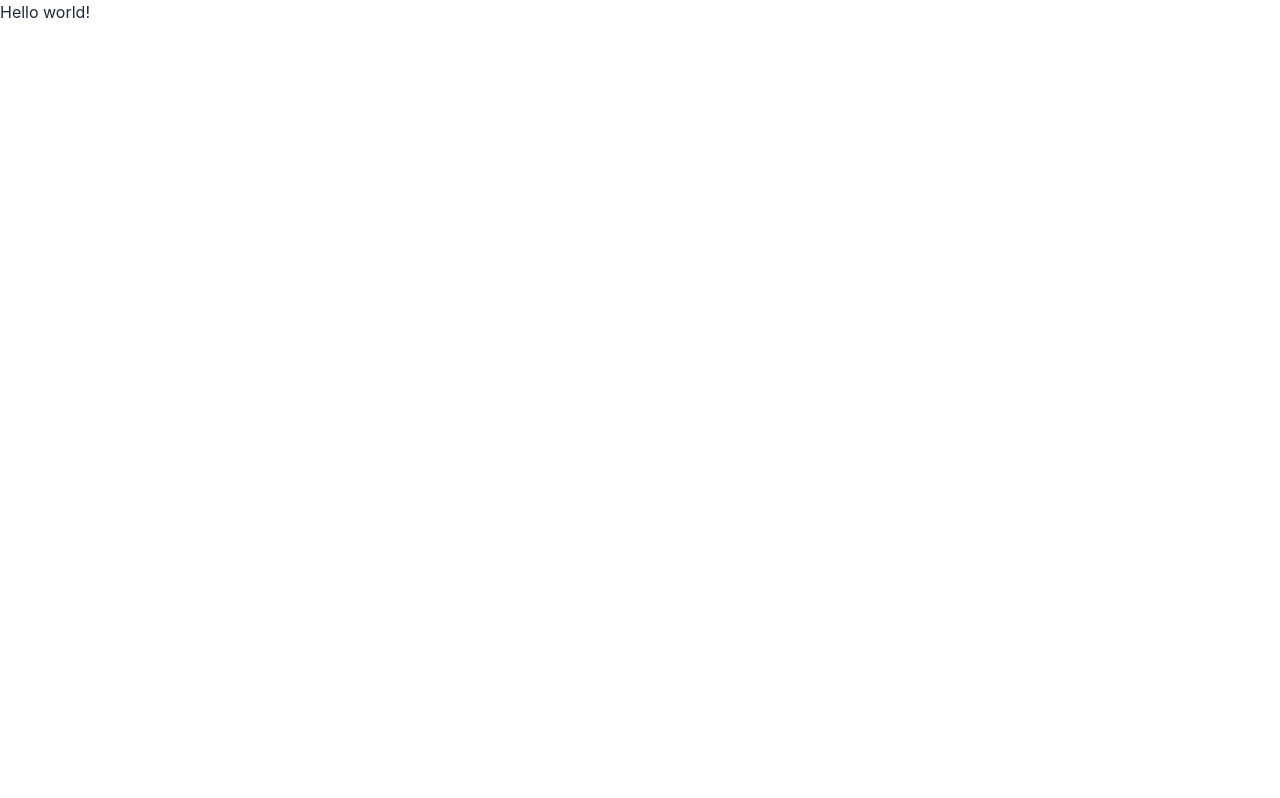
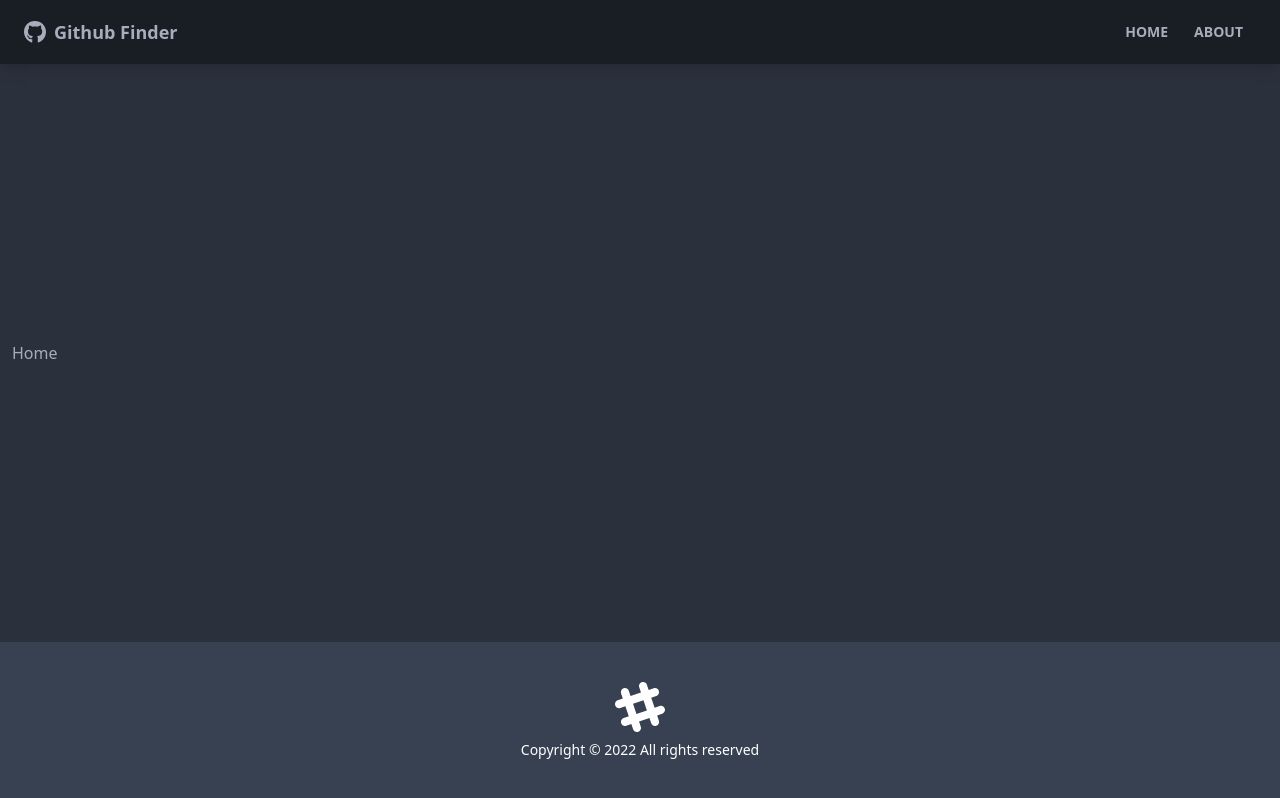
Before and after one commit to ogechinagu/GitHubFinder, a React (Create React App) app: page / in a window 1280 px wide. Built offline with nearby package versions, Linux system fonts and the light colour scheme; the HTML template or start-up script is replaced by a standard one.

Commit message:
Created Nav, Footer and Pages

```diff
--- a/package.json
+++ b/package.json
@@ -9,6 +9,8 @@
     "daisyui": "^2.38.0",
     "react": "^18.2.0",
     "react-dom": "^18.2.0",
+    "react-icons": "^4.6.0",
+    "react-router-dom": "^6.4.3",
     "react-scripts": "5.0.1",
     "web-vitals": "^2.1.4"
   },
--- a/public/index.html
+++ b/public/index.html
@@ -1,5 +1,5 @@
 <!DOCTYPE html>
-<html lang="en">
+<html lang="en" data-theme="dark">
 
 <head>
   <meta charset="utf-8" />
--- a/src/App.js
+++ b/src/App.js
@@ -1,8 +1,25 @@
+import { BrowserRouter as Router, Routes, Route } from 'react-router-dom';
+import { Footer } from './components/layouts/Footer';
+import { Navbar } from './components/layouts/Navbar';
+import { About } from './pages/About';
+import { Home } from './pages/Home';
+import { NotFound } from './pages/NotFound';
+
 function App() {
   return (
-    <div>
-      <h1>Hello world!</h1>
-    </div>
+    <Router>
+      <div className='flex flex-col justify-between h-screen'>
+        <Navbar />
+        <main className='container mx-auto px-3 pb-12'>
+          <Routes>
+            <Route path='/' element={<Home />} />
+            <Route path='/about' element={<About />} />
+            <Route path='*' element={<NotFound />} />
+          </Routes>
+        </main>
+        <Footer />
+      </div>
+    </Router>
   );
 }
 
--- /dev/null
+++ b/src/components/layouts/Footer.jsx
@@ -0,0 +1,23 @@
+import React from 'react';
+
+export const Footer = () => {
+  const footerYear = new Date().getFullYear();
+  return (
+    <footer className='footer p-10 bg-gray-700 text-primary-content footer-center'>
+      <div>
+        <svg
+          width='50'
+          height='50'
+          viewBox='0 0 24 24'
+          xmlns='http://www.w3.org/2000/svg'
+          fillRule='evenodd'
+          clipRule='evenodd'
+          className='inline-block fill-current'
+        >
+          <path d='M22.672 15.226l-2.432.811.841 2.515c.33 1.019-.209 2.127-1.23 2.456-1.15.325-2.148-.321-2.463-1.226l-.84-2.518-5.013 1.677.84 2.517c.391 1.203-.434 2.542-1.831 2.542-.88 0-1.601-.564-1.86-1.314l-.842-2.516-2.431.809c-1.135.328-2.145-.317-2.463-1.229-.329-1.018.211-2.127 1.231-2.456l2.432-.809-1.621-4.823-2.432.808c-1.355.384-2.558-.59-2.558-1.839 0-.817.509-1.582 1.327-1.846l2.433-.809-.842-2.515c-.33-1.02.211-2.129 1.232-2.458 1.02-.329 2.13.209 2.461 1.229l.842 2.515 5.011-1.677-.839-2.517c-.403-1.238.484-2.553 1.843-2.553.819 0 1.585.509 1.85 1.326l.841 2.517 2.431-.81c1.02-.33 2.131.211 2.461 1.229.332 1.018-.21 2.126-1.23 2.456l-2.433.809 1.622 4.823 2.433-.809c1.242-.401 2.557.484 2.557 1.838 0 .819-.51 1.583-1.328 1.847m-8.992-6.428l-5.01 1.675 1.619 4.828 5.011-1.674-1.62-4.829z'></path>
+        </svg>
+        <p>Copyright &copy; {footerYear} All rights reserved</p>
+      </div>
+    </footer>
+  );
+};
--- /dev/null
+++ b/src/components/layouts/Navbar.jsx
@@ -0,0 +1,36 @@
+import { Link } from 'react-router-dom';
+import PropTypes from 'prop-types';
+import { FaGithub } from 'react-icons/fa';
+
+export const Navbar = ({ title }) => {
+  return (
+    <nav className='navbar mb-12 shadow-lg bg-neutral text-neutral-content'>
+      <div className='container mx-auto'>
+        <div className='flex-none px-2 mx-2'>
+          <FaGithub className='inline pr-2 text-3xl' />
+          <Link to='/' className='text-lg font-bold align-middle'>
+            {title}
+          </Link>
+        </div>
+        <div className='flex-1 px-2 mx-2'>
+          <div className='flex justify-end'>
+            <Link to='/' className='btn btn-ghost btn-sm rounded-btn'>
+              Home
+            </Link>
+            <Link to='/about' className='btn btn-ghost btn-sm rounded-btn'>
+              About
+            </Link>
+          </div>
+        </div>
+      </div>
+    </nav>
+  );
+};
+
+Navbar.defaultProps = {
+  title: 'Github Finder',
+};
+
+Navbar.propTypes = {
+  title: PropTypes.string,
+};
--- a/src/index.css
+++ b/src/index.css
@@ -2,16 +2,7 @@
 @tailwind components;
 @tailwind utilities;
 
-body {
-  margin: 0;
-  font-family: -apple-system, BlinkMacSystemFont, 'Segoe UI', 'Roboto', 'Oxygen',
-    'Ubuntu', 'Cantarell', 'Fira Sans', 'Droid Sans', 'Helvetica Neue',
-    sans-serif;
-  -webkit-font-smoothing: antialiased;
-  -moz-osx-font-smoothing: grayscale;
+.custom-card-image .card.image-full:before {
+  border-radius: 0.5rem;
+  opacity: 0.45;
 }
-
-code {
-  font-family: source-code-pro, Menlo, Monaco, Consolas, 'Courier New',
-    monospace;
-}
--- /dev/null
+++ b/src/pages/About.jsx
@@ -0,0 +1,7 @@
+import React from 'react'
+
+export const About = () => {
+  return (
+    <div>About</div>
+  )
+}
--- /dev/null
+++ b/src/pages/Home.jsx
@@ -0,0 +1,7 @@
+import React from 'react'
+
+export const Home = () => {
+  return (
+    <div>Home</div>
+  )
+}
--- /dev/null
+++ b/src/pages/NotFound.jsx
@@ -0,0 +1,7 @@
+import React from 'react'
+
+export const NotFound = () => {
+  return (
+    <div>NotFound</div>
+  )
+}
--- a/tailwind.config.js
+++ b/tailwind.config.js
@@ -4,5 +4,8 @@
   theme: {
     extend: {},
   },
-  plugins: [require("daisyui")],
+  variants: {
+    extend: {},
+  },
+  plugins: [require('daisyui')],
 };
```
Also changed, not shown: 2 other files (tests, documents, lock files or other folders).
